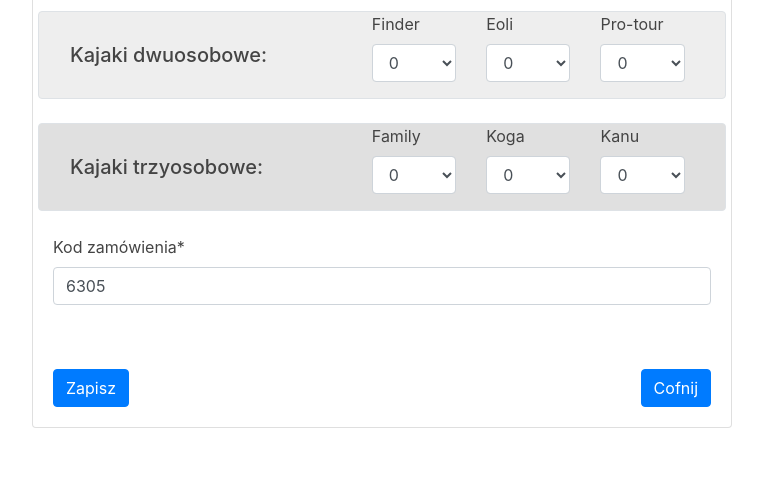
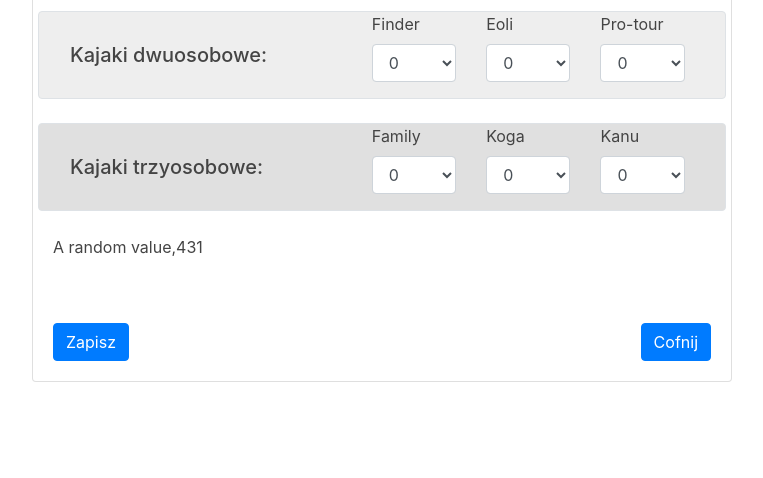
Before and after one commit to GSAK-python/wanplac, a Django app: page /main/nowe_zamowienie/ in a window 1280 px wide. Shown: the part 903-1381 px from the top of the page, without its empty margins (18-781 px from the left). After the commit the page ends 1285 px from the top, so only its background shows below. Run offline with Django 3.2, Linux system fonts and the light colour scheme; the visitor is signed in with stand-in values (Sample User, id 1); some libraries are stand-ins or nearby versions.

Commit message:
032 - dodanie pola z generowanym kodem zamowienia

```diff
--- a/main/forms.py
+++ b/main/forms.py
@@ -1,6 +1,5 @@
 from django.forms import ModelForm
 from .models import MyOrder
-
 
 
 class OrderForm(ModelForm):
@@ -8,7 +7,7 @@ class OrderForm(ModelForm):
     class Meta:
         model = MyOrder
         fields = ['imię', 'nazwisko', 'email', 'data', 'godzina', 'trasa',
-                  'traper', 'jett', 'finder', 'eoli', 'protour', 'family', 'koga', 'kanu', 'kod']
+                  'traper', 'jett', 'finder', 'eoli', 'protour', 'family', 'koga', 'kanu']
         help_texts = {
             'data': 'Maksymalna data rezerwacji wynosi 7 dni od dnia dzisiejszego.',
             'godzina': 'Możliwość rezerwacji kajaków obowiązuje w godzinach 9:00 - 12:00'
--- a/main/models.py
+++ b/main/models.py
@@ -2,8 +2,8 @@ from django.db import models
 from django.contrib.auth.models import User
 import datetime as dt
 from datetime import timedelta
-import uuid
 import random
+from django import template
 
 
 class Startowa(models.Model):
@@ -152,12 +152,6 @@ class MyOrder(models.Model):
     }
     kanu = models.IntegerField(blank=True, default=0, choices=sorted(kanu_ilosc))
 
-    @staticmethod
-    def kod_generator():
-        return random.randint(1000, 9999)
-
-    kod = models.CharField(max_length=6, default=random.randint(1000, 9999))
-
     def order_display(self):
         return 'Zamówienie: {} {}'.format(self.imię, self.nazwisko)
 
--- /dev/null
+++ b/main/templatetags/kod_generator.py
@@ -0,0 +1,11 @@
+import random
+from django import template
+
+register = template.Library()
+
+
+@register.simple_tag
+def kod_generator(a, b=None):
+    if b is None:
+        a, b = 0, a
+    return random.randint(a, b)
--- a/templates/formularz_rezerwacji.html
+++ b/templates/formularz_rezerwacji.html
@@ -2,6 +2,7 @@
 {% load bootstrap %}
 {% load crispy_forms_tags %}
 {% block title %} Rezerwacja kajaków {% endblock %}
+{% load kod_generator %}
 
 {% block body %}
 
@@ -82,7 +83,7 @@
             </div>
             <br>
             <div>
-                {{ zamowienie.kod|as_crispy_field }}
+                <p>A random value,{% kod_generator 100 999 %}</p>
             </div>
             <br>
             <br>
@@ -91,7 +92,7 @@
         </form>
       </div>
 </div>
-
+{% endblock %}
 <!--<div class="card">-->
 <!--  <div class="card-body">-->
 <!--      <h5 class="card-title">Rezerwacja kajaków</h5>-->
@@ -103,4 +104,3 @@
 <!--    </form>-->
 <!--  </div>-->
 <!--</div>-->
-{% endblock %}
--- a/wanplac/settings.py
+++ b/wanplac/settings.py
@@ -54,8 +54,11 @@ TEMPLATES = [
                 'django.template.context_processors.debug',
                 'django.template.context_processors.request',
                 'django.contrib.auth.context_processors.auth',
-                'django.contrib.messages.context_processors.messages',
+                'django.contrib.messages.context_processors.messages'
             ],
+            'libraries':{
+                'templatetags': 'main.templatetags.kod_generator',
+            }
         },
     },
 ]
```
Also changed, not shown: main/templatetags/__init__.py (added).
